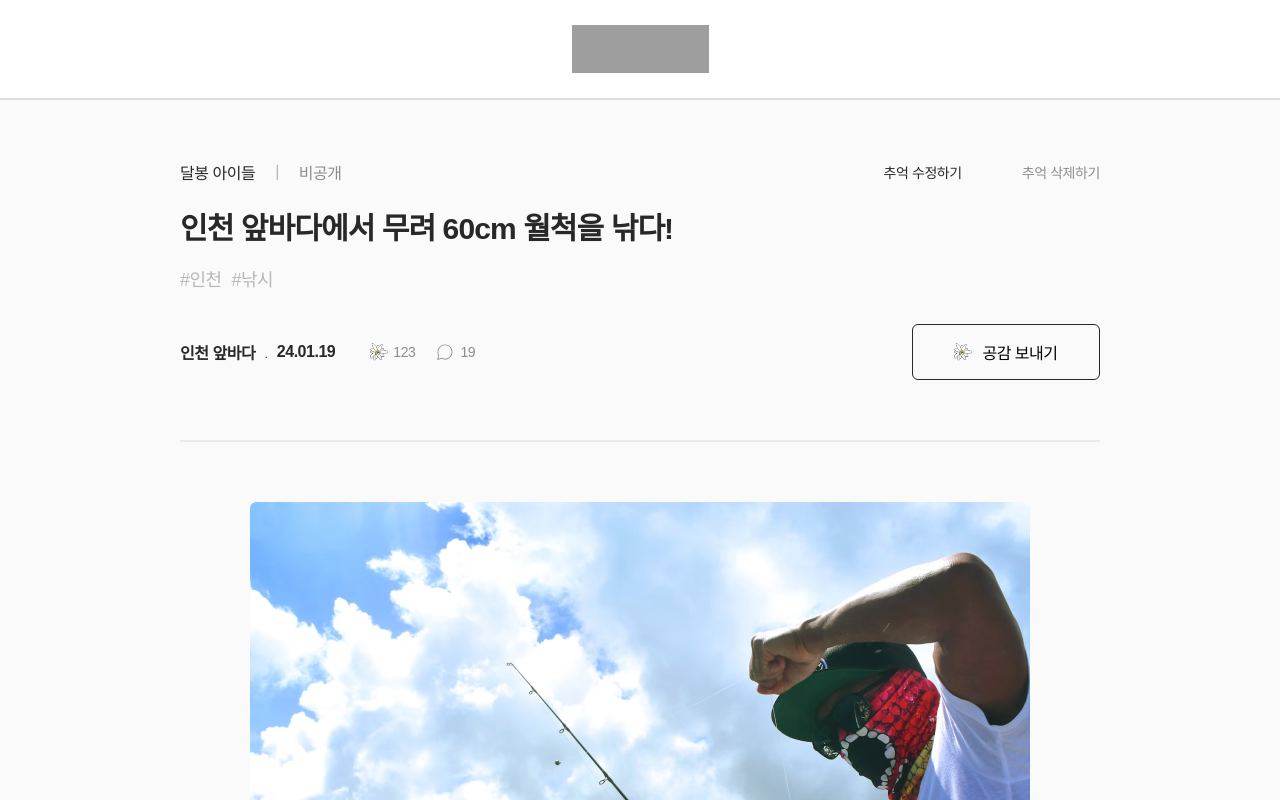
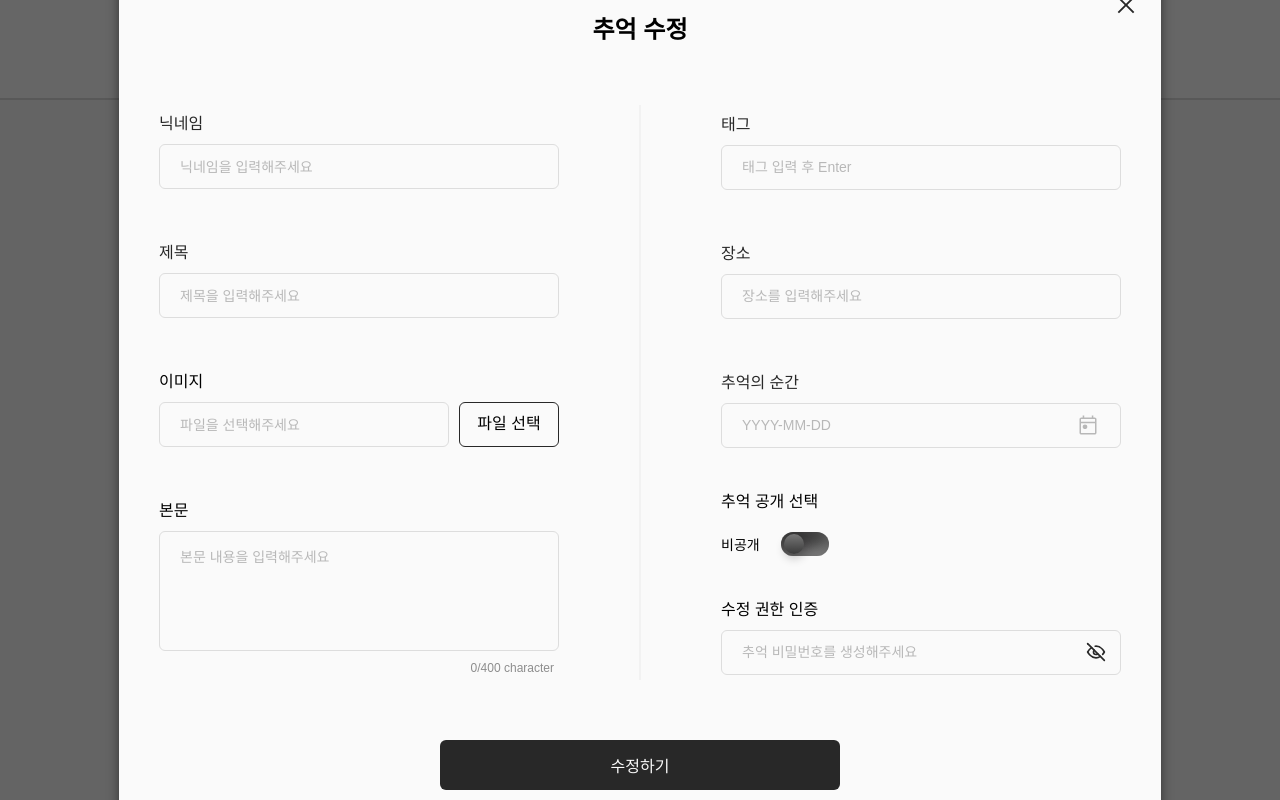
Before and after one commit to Codeit-ToyProject-Team-3/Codeit_Toy_Team3_FE, a React (Vite) app: page /posts/1 in a window 1280 px wide. Both pictures are taken after a click on the button "추억 수정하기". Shown: the top 800 px of the page. Built offline with nearby package versions, Linux system fonts and the light colour scheme; grey boxes are pictures that could not be loaded; a web font is replaced by a local one.

Commit message:
feat(MemoryEditModal): 추억 수정하기 Modal 구현 (#16)

```diff
--- a/src/components/MemoryDetailCard/MemoryDetailCard.jsx
+++ b/src/components/MemoryDetailCard/MemoryDetailCard.jsx
@@ -1,4 +1,6 @@
 /* eslint-disable react/prop-types */
+import { useState } from "react";
+
 import {
   LikeCommentModule,
   MemoryLikeCommentContainer,
@@ -20,11 +22,21 @@ import {
   MemoryManageButton,
   WriterPrivacyContainer,
 } from "./MemoryDetailCard.styled";
-import { useState } from "react";
+
 import ModalCustom from "@components/ModalCustom/ModalCustom";
+import MemoryEditModal from "@components/MemoryEditModal/MemoryEditModal";
 
 const MemoryDetailCard = ({ memoryDetail }) => {
+  const [isEditModalOpen, setIsEditModalOpen] = useState(false);
   const [isDeleteModalOpen, setIsDeleteModalOpen] = useState(false);
+
+  const handleEditModalOpen = () => {
+    setIsEditModalOpen(true);
+  };
+
+  const handleEditModalClose = () => {
+    setIsEditModalOpen(false);
+  };
 
   const handleDeleteModalOpen = () => {
     setIsDeleteModalOpen(true);
@@ -44,15 +56,21 @@ const MemoryDetailCard = ({ memoryDetail }) => {
             <p className="privacy">{memoryDetail.isPublic}</p>
           </WriterPrivacyContainer>
           <MemoryEditDeleteContainer>
-            <MemoryManageButton className="edit">
+            <MemoryManageButton className="edit" onClick={handleEditModalOpen}>
               추억 수정하기
             </MemoryManageButton>
+            <MemoryEditModal
+              modalOpen={isEditModalOpen}
+              handleModalClose={handleEditModalClose}
+            />
+
             <MemoryManageButton
               className="delete"
               onClick={handleDeleteModalOpen}
             >
               추억 삭제하기
             </MemoryManageButton>
+            {/* Delete Memory Modal Component */}
             <ModalCustom
               modalOpen={isDeleteModalOpen}
               handleModalClose={handleDeleteModalClose}
--- /dev/null
+++ b/src/components/MemoryEditModal/MemoryEditModal.jsx
@@ -0,0 +1,102 @@
+/* eslint-disable react/prop-types */
+import { useEffect, useState } from "react";
+
+import {
+  EditMemoryButton,
+  MemoryEditModalContent,
+  MemoryEditModalCustom,
+} from "./MemoryEditModal.styled";
+
+import {
+  CreateMemoryContent,
+  CreateMemoryModule,
+  StyledLeftRightDivider,
+} from "@pages/CreateMemoryPage/CreateMemoryPage.styled";
+
+import { StyledCloseIcon } from "@components/ModalCustom/ModalCustom.styled";
+import { StyledBackdrop } from "@components/ModalCustom/ModalCustom";
+
+import TextInputModule from "@components/Input/Text/TextInputModule";
+import FileInputModule from "@components/Input/File/FileInputModule";
+import TextAreaModule from "@components/Input/TextArea/TextAreaModule";
+import ToggleButton from "@components/ToggleButton/ToggleButton";
+import PasswordInput from "@components/Input/Password/PasswordInput";
+import HashtagInput from "@components/Input/HashTag/HashtagInput";
+import DateInputModule from "@components/Input/Date/DateInputModule";
+
+const MemoryEditModal = ({ modalOpen, handleModalClose }) => {
+  const MAX_DESCRIPTION_WORDS = 400;
+
+  const [memoryPrivacy, setMemoryPrivacy] = useState("비공개");
+
+  const handleMemoryPrivacy = () => {
+    setMemoryPrivacy((prev) => (prev === "공개" ? "비공개" : "공개"));
+  };
+
+  useEffect(() => {
+    if (!modalOpen) {
+      setMemoryPrivacy("비공개");
+    }
+  }, [modalOpen]);
+
+  return (
+    <MemoryEditModalCustom
+      open={modalOpen}
+      onClose={handleModalClose}
+      slots={{ backdrop: StyledBackdrop }}
+    >
+      <MemoryEditModalContent>
+        <h2 className="modal-title">추억 수정</h2>
+        <StyledCloseIcon onClick={handleModalClose} />
+        <CreateMemoryContent>
+          <CreateMemoryModule>
+            <TextInputModule
+              title="닉네임"
+              placeholderContent="닉네임을 입력해주세요"
+            />
+            <TextInputModule
+              title="제목"
+              placeholderContent="제목을 입력해주세요"
+            />
+            <FileInputModule
+              title="이미지"
+              placeholderContent="파일을 선택해주세요"
+            />
+            <TextAreaModule
+              title="본문"
+              placeholderContent="본문 내용을 입력해주세요"
+              maxWords={MAX_DESCRIPTION_WORDS}
+            />
+          </CreateMemoryModule>
+
+          <StyledLeftRightDivider />
+
+          <CreateMemoryModule>
+            <HashtagInput
+              title="태그"
+              placeholderContent="태그 입력 후 Enter"
+            />
+            <TextInputModule
+              title="장소"
+              placeholderContent="장소를 입력해주세요"
+            />
+            <DateInputModule title="추억의 순간" />
+            <ToggleButton
+              title="추억 공개 선택"
+              stateText={memoryPrivacy}
+              handleStateText={handleMemoryPrivacy}
+              inputID="memory-privacy-edit"
+            />
+            <PasswordInput
+              title="수정 권한 인증"
+              placeholderContent="추억 비밀번호를 생성해주세요"
+            />
+          </CreateMemoryModule>
+        </CreateMemoryContent>
+        <EditMemoryButton>수정하기</EditMemoryButton>
+      </MemoryEditModalContent>
+    </MemoryEditModalCustom>
+  );
+};
+
+export default MemoryEditModal;
--- /dev/null
+++ b/src/components/MemoryEditModal/MemoryEditModal.styled.js
@@ -0,0 +1,47 @@
+import styled from "styled-components";
+import { colors } from "@styles/theme/colors";
+
+import { Modal as BaseModal } from "@mui/base";
+
+export const MemoryEditModalCustom = styled(BaseModal)`
+  display: flex;
+  justify-content: center;
+  align-items: center;
+
+  position: fixed;
+  z-index: 100;
+  inset: 0;
+`;
+
+export const MemoryEditModalContent = styled.div`
+  padding: 40px;
+
+  position: relative;
+
+  display: flex;
+  flex-direction: column;
+  justify-content: center;
+  align-items: center;
+  gap: 60px;
+
+  border-radius: 6px;
+  background-color: ${colors.gray[50]};
+
+  box-shadow: 0 4px 12px rgb(0 0 0 / 0.5);
+
+  .modal-title {
+    ${({ theme }) => theme.fontStyles.Header2}
+  }
+`;
+
+export const EditMemoryButton = styled.button`
+  width: 400px;
+  height: 50px;
+
+  border-radius: 6px;
+
+  ${({ theme }) => theme.fontStyles.Body4}
+  color: ${colors.gray[50]};
+
+  background-color: ${colors.black};
+`;
```
